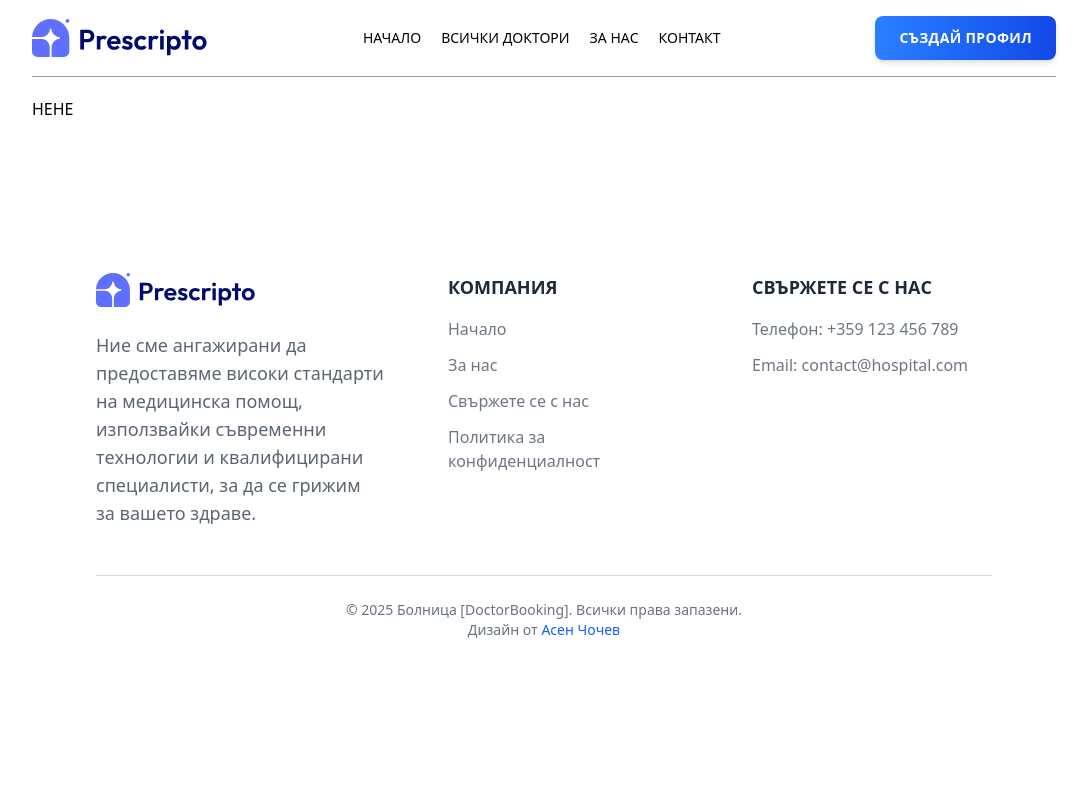
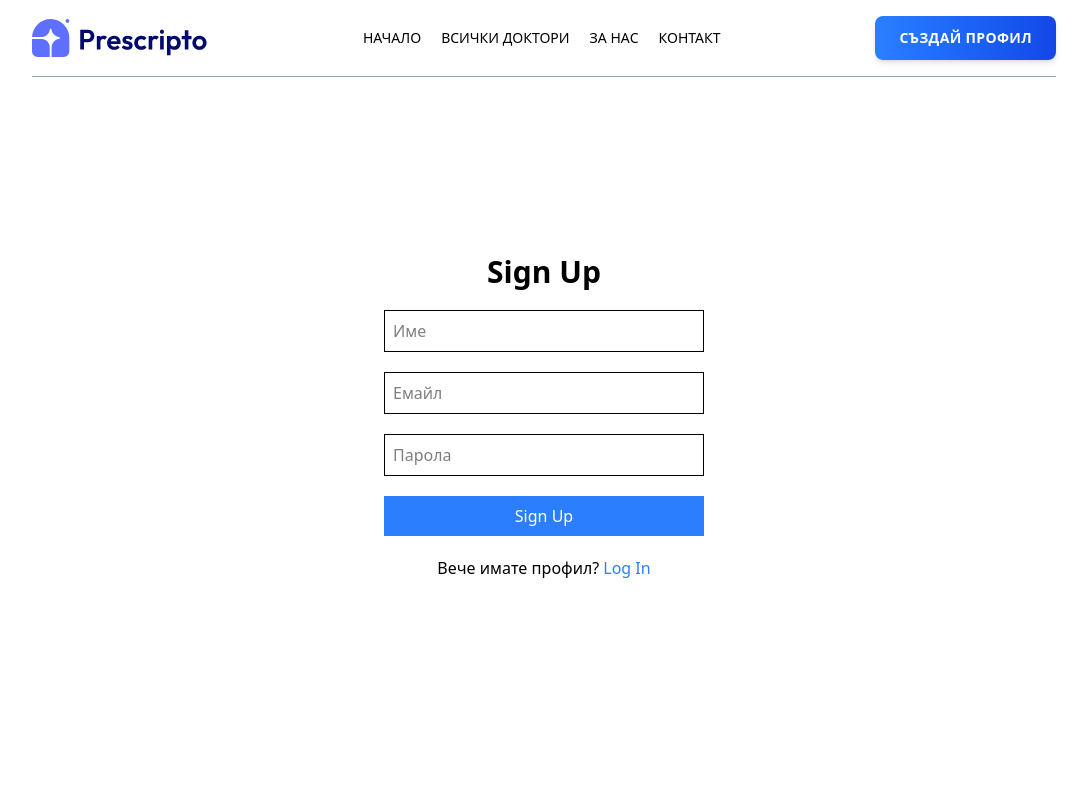
Before and after one commit to asenchochev/my-react-app, a React (Vite) app in the folder frontend/: page /login in a window 1280 px wide. Shown: the top 800 px of the page, without its empty margins (96-1183 px from the left). Built offline with nearby package versions, Linux system fonts and the light colour scheme.

Commit message:
Create Login and Register form

```diff
--- a/frontend/src/pages/Login.jsx
+++ b/frontend/src/pages/Login.jsx
@@ -1,10 +1,52 @@
-import React from 'react'
+import React, { useState } from 'react'
 
 const Login = () => {
+
+    const [state, setState] = useState('Sign Up');
+
+    const [email, setEmail] = useState('');
+    const [password, setPassword] = useState('');
+    const [name, setName] = useState('');
   return (
-    <div>
-      <h1>HEHE</h1>
-    </div>
+    <form className='min-h-[80vh] flex flex-col justify-center items-center'>
+      <h1 className='text-3xl font-bold mb-5'>{state}</h1>
+      <input
+        type='text'
+        placeholder='Име'
+        value={name}
+        onChange={(e) => setName(e.target.value)}
+        className='border p-2 w-80 mb-5'
+      />
+      <input
+        type='email'
+        placeholder='Емайл'
+        value={email}
+        onChange={(e) => setEmail(e.target.value)}
+        className='border p-2 w-80 mb-5'
+      />
+      <input
+        type='password'
+        placeholder='Парола'
+        value={password}
+        onChange={(e) => setPassword(e.target.value)}
+        className='border p-2 w-80 mb-5'
+      />
+      <button
+        type='submit'
+        className='bg-blue-500 text-white p-2 w-80 mb-5'
+      >
+        {state}
+      </button>
+      <p>
+        {state === 'Sign Up' ? 'Вече имате профил?' : 'Нямате профил?'}
+        <span
+          className='text-blue-500 cursor-pointer'
+          onClick={() => setState(state === 'Sign Up' ? 'Log In' : 'Sign Up')}
+        >
+          {state === 'Sign Up' ? ' Log In' : ' Sign Up'}
+        </span>
+      </p>
+      </form>
   )
 }
 
```
